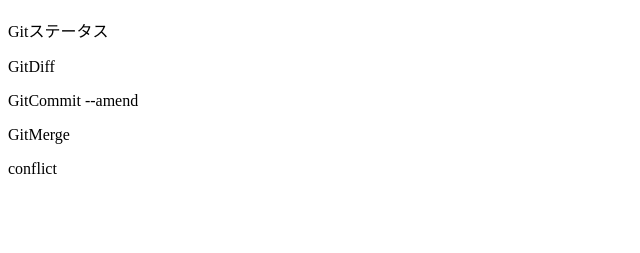
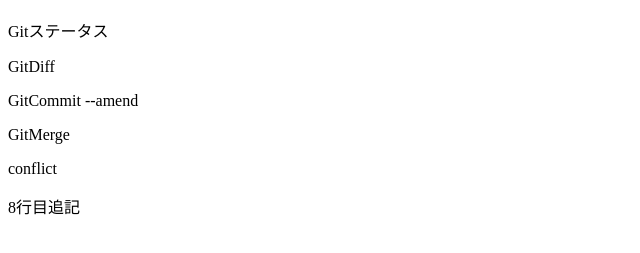
Before and after one commit to kaiitoga/git_tutorial, a plain HTML site: page index.html in a window 1280 px wide. Shown: the part 57-310 px from the top of the page, without its empty margins (0-640 px from the left). Drawn offline with Linux system fonts and the light colour scheme.

Commit message:
merge対象確認テスト8行目を変更

```diff
--- a/index.html
+++ b/index.html
@@ -4,3 +4,5 @@
 <p>GitCommit --amend</p>
 <p>GitMerge</p>
 <p>conflict</p>
+
+<p>8行目追記</p>
```
